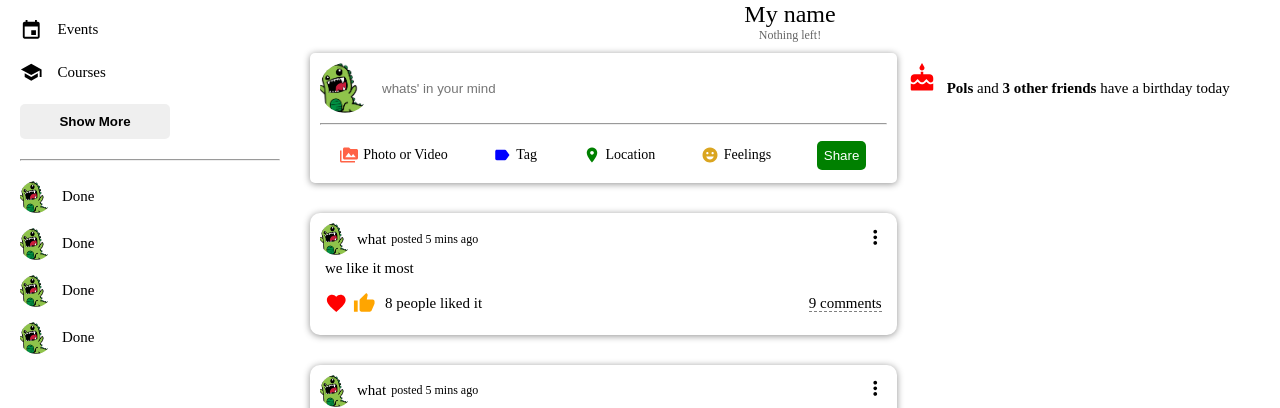
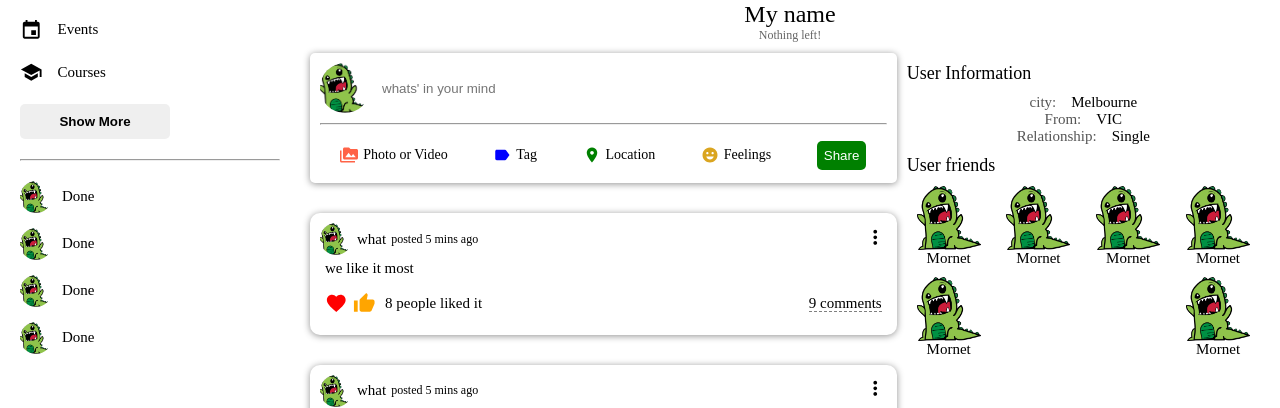
Before and after one commit to yanceyy/Social-Media-Sites, a React (Create React App) app in the folder frontend/: page /profile in a window 1280 px wide. Shown: the part 359-767 px from the top of the page. Built offline with nearby package versions, Linux system fonts and the light colour scheme.

Commit message:
profile page

```diff
--- a/frontend/src/App.jsx
+++ b/frontend/src/App.jsx
@@ -1,6 +1,7 @@
 import React from "react";
 import HomePage from "./pages/home";
 import ProfilePage from "./pages/profile";
+import LoginPage from "./pages/login";
 import "./App.less";
 import { Switch, Route } from "react-router-dom";
 function App() {
@@ -8,7 +9,8 @@ function App() {
         <div>
             <Switch>
                 <Route exact path="/" component={HomePage} />
-                <Route exact path="/profile" component={ProfilePage} />
+                <Route path="/profile" component={ProfilePage} />
+                <Route path="/login" component={LoginPage} />
             </Switch>
         </div>
     );
--- a/frontend/src/components/rightbar/index.jsx
+++ b/frontend/src/components/rightbar/index.jsx
@@ -1,17 +1,89 @@
 import React from "react";
 import { Cake } from "@material-ui/icons";
 import "./index.less";
-export default function Rightbar() {
+export default function Rightbar({ position }) {
+    const mainPage = (
+        <div className="birthdayContainer">
+            <Cake htmlColor="red" className="birthdayImg" />
+            <span className="birthdatText">
+                <b>Pols</b> and <b>3 other friends</b> have a birthday today
+            </span>
+        </div>
+    );
+    const profile = (
+        <>
+            <h4 className="rightbarTitle">User Information</h4>
+            <div className="rightbarInfo">
+                <div className="rightbarInfoItem">
+                    <span className="rightbarInfoItemKey">city:</span>
+                    <span className="rightbarInfoItemValue">Melbourne</span>
+                </div>
+                <div className="rightbarInfoItem">
+                    <span className="rightbarInfoItemKey">From:</span>
+                    <span className="rightbarInfoItemValue">VIC</span>
+                </div>
+                <div className="rightbarInfoItem">
+                    <span className="rightbarInfoItemKey">Relationship:</span>
+                    <span className="rightbarInfoItemValue">Single</span>
+                </div>
+            </div>
+            <h4 className="rightbarTitle">User friends</h4>
+            <div className="rightbarFollowings">
+                <div className="rightbarFollowing">
+                    <img
+                        src="/utils/dinasour.png"
+                        alt=""
+                        className="rightbarFollowingImage"
+                    />
+                    <span className="rightbarFollowingName">Mornet</span>
+                </div>
+                <div className="rightbarFollowing">
+                    <img
+                        src="/utils/dinasour.png"
+                        alt=""
+                        className="rightbarFollowingImage"
+                    />
+                    <span className="rightbarFollowingName">Mornet</span>
+                </div>
+                <div className="rightbarFollowing">
+                    <img
+                        src="/utils/dinasour.png"
+                        alt=""
+                        className="rightbarFollowingImage"
+                    />
+                    <span className="rightbarFollowingName">Mornet</span>
+                </div>
+                <div className="rightbarFollowing">
+                    <img
+                        src="/utils/dinasour.png"
+                        alt=""
+                        className="rightbarFollowingImage"
+                    />
+                    <span className="rightbarFollowingName">Mornet</span>
+                </div>
+                <div className="rightbarFollowing">
+                    <img
+                        src="/utils/dinasour.png"
+                        alt=""
+                        className="rightbarFollowingImage"
+                    />
+                    <span className="rightbarFollowingName">Mornet</span>
+                </div>
+                <div className="rightbarFollowing">
+                    <img
+                        src="/utils/dinasour.png"
+                        alt=""
+                        className="rightbarFollowingImage"
+                    />
+                    <span className="rightbarFollowingName">Mornet</span>
+                </div>
+            </div>
+        </>
+    );
     return (
         <div className="rightbar">
             <div className="rightbarWrapper">
-                <div className="birthdatContainer">
-                    <Cake htmlColor="red" className="birthdayImg" />
-                    <span className="birthdatText">
-                        <b>Pols</b> and <b>3 other friends</b> have a birthday
-                        today
-                    </span>
-                </div>
+                {position ? profile : mainPage}
             </div>
         </div>
     );
--- a/frontend/src/components/rightbar/index.less
+++ b/frontend/src/components/rightbar/index.less
@@ -13,5 +13,46 @@
             font-weight: 500;
             font-size: 15px;
         }
+
+        .rightbarTitle {
+            font-size: 18px;
+            font-weight: 500;
+            margin-bottom: 10px;
+        }
+
+        .rightbarInfo {
+            margin-bottom: 10px;
+            text-align: center;
+
+            .rightbarInfoItemKey {
+                font-weight: 500;
+                margin-right: 15px;
+                color: #555;
+            }
+
+            .rightbarInfoItemValue {
+                font-weight: 300;
+            }
+
+        }
+
+        .rightbarFollowings {
+            display: flex;
+            flex-wrap: wrap;
+            gap: 10px;
+            justify-content: space-between;
+            margin: 10px;
+
+            .rightbarFollowing {
+                display: flex;
+                flex-direction: column;
+                align-items: center;
+
+                .rightbarFollowingImage {
+                    width: 64px;
+                    height: 64px;
+                }
+            }
+        }
     }
 }
--- a/frontend/src/components/sidebar/index.less
+++ b/frontend/src/components/sidebar/index.less
@@ -2,6 +2,9 @@
     width: 20rem;
     height: calc(100vh - 60px);
     overflow-y: scroll;
+    position: sticky;
+    top: 60px;
+
 
     &::-webkit-scrollbar {
         width: 5px;
--- a/frontend/src/pages/home/index.jsx
+++ b/frontend/src/pages/home/index.jsx
@@ -11,8 +11,10 @@ function HomePage() {
             <Topbar />
             <div className="homeContainer">
                 <Sidebar />
-                <Feed />
-                <Rightbar />
+                <div className="rightPlanel">
+                    <Feed />
+                    <Rightbar />
+                </div>
             </div>
         </>
     );
--- a/frontend/src/pages/home/index.less
+++ b/frontend/src/pages/home/index.less
@@ -1,4 +1,9 @@
 .homeContainer {
     display: flex;
     width: 100%;
+
+    .rightPlanel {
+        flex: 9;
+        display: flex;
+    }
 }
--- /dev/null
+++ b/frontend/src/pages/login/index.jsx
@@ -0,0 +1,18 @@
+import React from "react";
+import "./index.less";
+
+function LoginPage() {
+    return (
+        <div className="login">
+            <div className="loginWrapper">
+                <div className="loginLeft">
+                    <h3 className="loginLogo">SocialWhat</h3>
+                    <span className="loginDesc"></span>
+                </div>
+                <div className="loginRight"></div>
+            </div>
+        </div>
+    );
+}
+
+export default LoginPage;
--- a/frontend/src/pages/profile/index.jsx
+++ b/frontend/src/pages/profile/index.jsx
@@ -32,7 +32,7 @@ function ProfilePage() {
                     </div>
                     <div className="profileRightBottom">
                         <Feed />
-                        <Rightbar />
+                        <Rightbar position="profile" />
                     </div>
                 </div>
             </div>
```
Also changed, not shown: frontend/src/pages/login/index.less (added), 1 other file (tests, documents, lock files or other folders).
